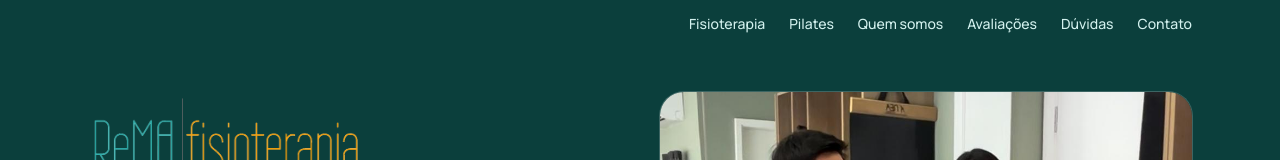
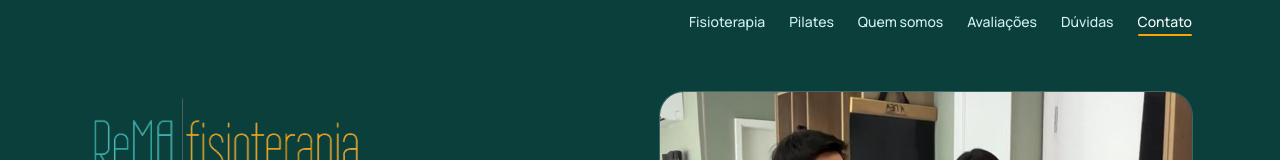
Before and after one commit to souzathg/rema-fisioterapia-website, a Next.js app: page / in a window 1280 px wide. Shown: the top 160 px of the page. Built offline with nearby package versions, Linux system fonts and the light colour scheme.

Commit message:
feat: sliding bar in header

```diff
--- a/src/components/Header.tsx
+++ b/src/components/Header.tsx
@@ -1,11 +1,102 @@
 "use client";
 
-import { useEffect, useState } from "react";
+import { useEffect, useLayoutEffect, useRef, useState } from "react";
 import Image from "next/image";
 import { NAV } from "@/lib/site";
 
+/** Nav links with a bar that slides under the link of the section being viewed. */
+function NavLinks({
+  active,
+  heroVisible,
+  label,
+  className,
+  linkClassName,
+  scrollable = false,
+}: {
+  active: string | null;
+  heroVisible: boolean;
+  label: string;
+  className: string;
+  linkClassName: string;
+  scrollable?: boolean;
+}) {
+  const navRef = useRef<HTMLElement>(null);
+  const [bar, setBar] = useState<{ left: number; width: number } | null>(null);
+
+  useLayoutEffect(() => {
+    const nav = navRef.current;
+    const link = nav?.querySelector<HTMLElement>(`a[href="${active}"]`);
+    if (!nav || !link) {
+      setBar(null);
+      return;
+    }
+    const measure = () => setBar({ left: link.offsetLeft, width: link.offsetWidth });
+    measure();
+    if (scrollable) {
+      nav.scrollTo({ left: link.offsetLeft - 16, behavior: "smooth" });
+    }
+    // One of the two navs is display:none at any width (offsets read 0); the resize listener re-measures when it appears.
+    window.addEventListener("resize", measure);
+    return () => window.removeEventListener("resize", measure);
+  }, [active, scrollable]);
+
+  return (
+    <nav ref={navRef} aria-label={label} className={`relative ${className}`}>
+      {NAV.map((item) => {
+        const isActive = item.href === active;
+        return (
+          <a
+            key={item.href}
+            href={item.href}
+            aria-current={isActive ? "location" : undefined}
+            className={`${linkClassName} ${
+              isActive ? (heroVisible ? "text-white" : "text-brand-700") : heroVisible ? "text-brand-100 hover:text-white" : "text-muted hover:text-brand-700"
+            }`}
+          >
+            {item.label}
+          </a>
+        );
+      })}
+      <span
+        aria-hidden="true"
+        className={`pointer-events-none absolute bottom-0 left-0 h-0.5 rounded-full bg-accent-400 transition-[transform,width,opacity] duration-300 ease-out ${
+          bar ? "opacity-100" : "opacity-0"
+        }`}
+        style={{ width: bar?.width ?? 0, transform: `translateX(${bar?.left ?? 0}px)` }}
+      />
+    </nav>
+  );
+}
+
 export function Header() {
   const [heroVisible, setHeroVisible] = useState(true);
+  const [active, setActive] = useState<string | null>(null);
+
+  useEffect(() => {
+    const sections = NAV.map((item) => document.getElementById(item.href.slice(1))).filter((el): el is HTMLElement => !!el);
+    let frame = 0;
+    const update = () => {
+      frame = 0;
+      const root = document.documentElement;
+      // The last section can be too short to reach the trigger line, so the page bottom counts as it.
+      const atBottom = window.scrollY + window.innerHeight >= root.scrollHeight - 2;
+      // Current section = the last one whose top has passed a line ~35% down the viewport.
+      const line = window.innerHeight * 0.35;
+      const current = atBottom ? sections.at(-1) : sections.findLast((el) => el.getBoundingClientRect().top <= line);
+      setActive(current ? `#${current.id}` : null);
+    };
+    const onScroll = () => {
+      if (!frame) frame = requestAnimationFrame(update);
+    };
+    update();
+    window.addEventListener("scroll", onScroll, { passive: true });
+    window.addEventListener("resize", onScroll);
+    return () => {
+      cancelAnimationFrame(frame);
+      window.removeEventListener("scroll", onScroll);
+      window.removeEventListener("resize", onScroll);
+    };
+  }, []);
 
   useEffect(() => {
     const hero = document.getElementById("inicio");
@@ -42,22 +133,23 @@ export function Header() {
         >
           <Image src="/images/logo-color-without-slogan.png" alt="ReMA | fisioterapia" width={120} height={49} priority className="h-9 w-auto" />
         </a>
-        <nav aria-label="Principal" className={`hidden items-center gap-6 lg:flex ${heroVisible ? "ml-auto" : ""}`}>
-          {NAV.map((item) => (
-            <a key={item.href} href={item.href} className={`text-sm font-medium transition-colors ${heroVisible ? "text-brand-100 hover:text-white" : "text-muted hover:text-brand-700"}`}>
-              {item.label}
-            </a>
-          ))}
-        </nav>
+        <NavLinks
+          active={active}
+          heroVisible={heroVisible}
+          label="Principal"
+          className={`hidden items-center gap-6 pb-1 lg:flex ${heroVisible ? "ml-auto" : ""}`}
+          linkClassName="text-sm font-medium transition-colors"
+        />
       </div>
       {/* Mobile nav: horizontally scrollable, no JS needed */}
-      <nav aria-label="Principal (mobile)" className={`flex gap-5 overflow-x-auto px-4 py-2 lg:hidden ${heroVisible ? "" : "border-t border-brand-100"}`}>
-        {NAV.map((item) => (
-          <a key={item.href} href={item.href} className={`whitespace-nowrap py-1 text-sm font-medium ${heroVisible ? "text-brand-100 hover:text-white" : "text-muted hover:text-brand-700"}`}>
-            {item.label}
-          </a>
-        ))}
-      </nav>
+      <NavLinks
+        active={active}
+        heroVisible={heroVisible}
+        label="Principal (mobile)"
+        scrollable
+        className={`flex gap-5 overflow-x-auto px-4 pb-1 pt-2 lg:hidden ${heroVisible ? "" : "border-t border-brand-100"}`}
+        linkClassName="whitespace-nowrap py-1 text-sm font-medium transition-colors"
+      />
     </header>
   );
 }
```
